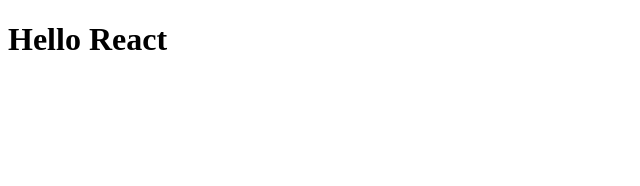
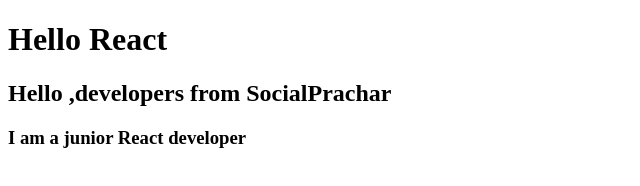
Before and after one commit to manikyamreddy735/Git_Merge, a plain HTML site: page index.html in a window 1280 px wide. Shown: the whole page, without its empty margins (0-640 px from the left). Drawn offline with Linux system fonts and the light colour scheme.

Commit message:
added a line by venky

```diff
--- a/index.html
+++ b/index.html
@@ -7,5 +7,7 @@
 </head>
 <body>
     <h1>Hello React </h1>
+    <h2>Hello ,developers from SocialPrachar</h2>
+    <h3>I am a junior React developer</h3>
 </body>
 </html>
```
